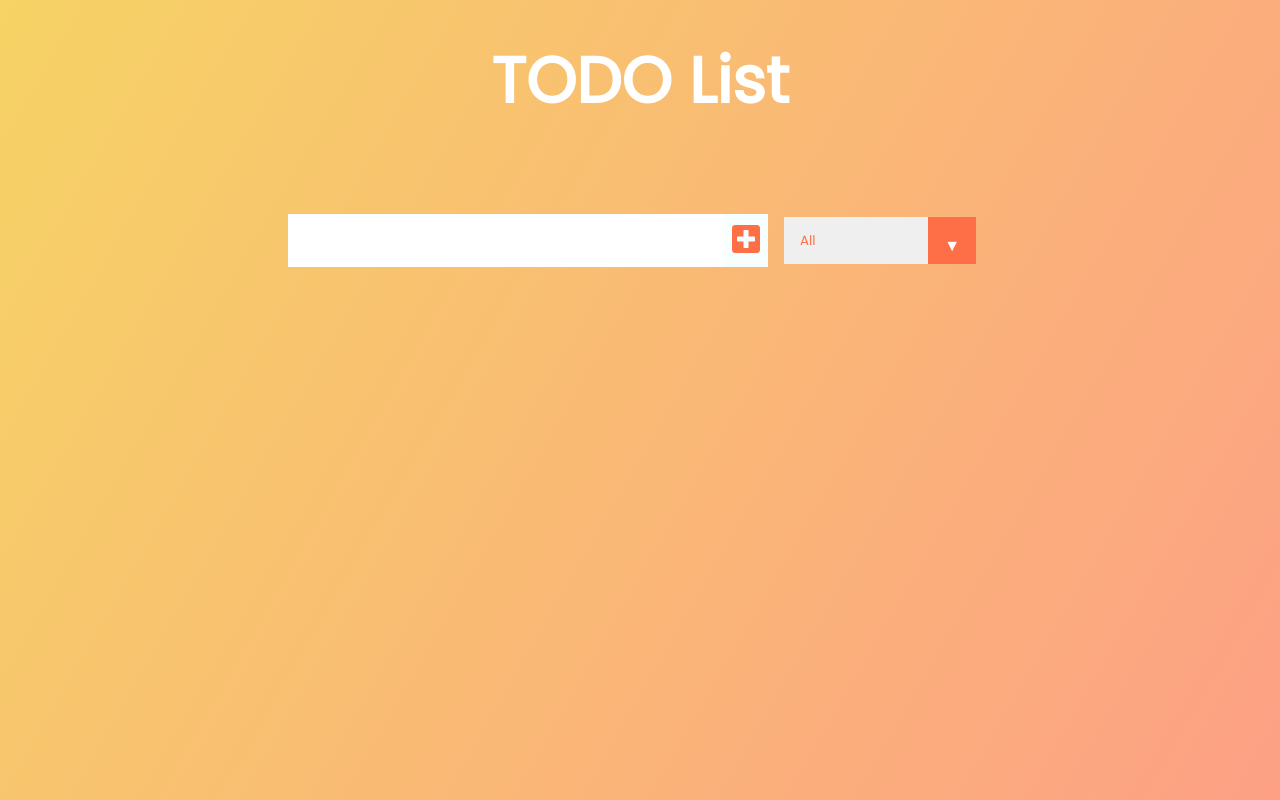
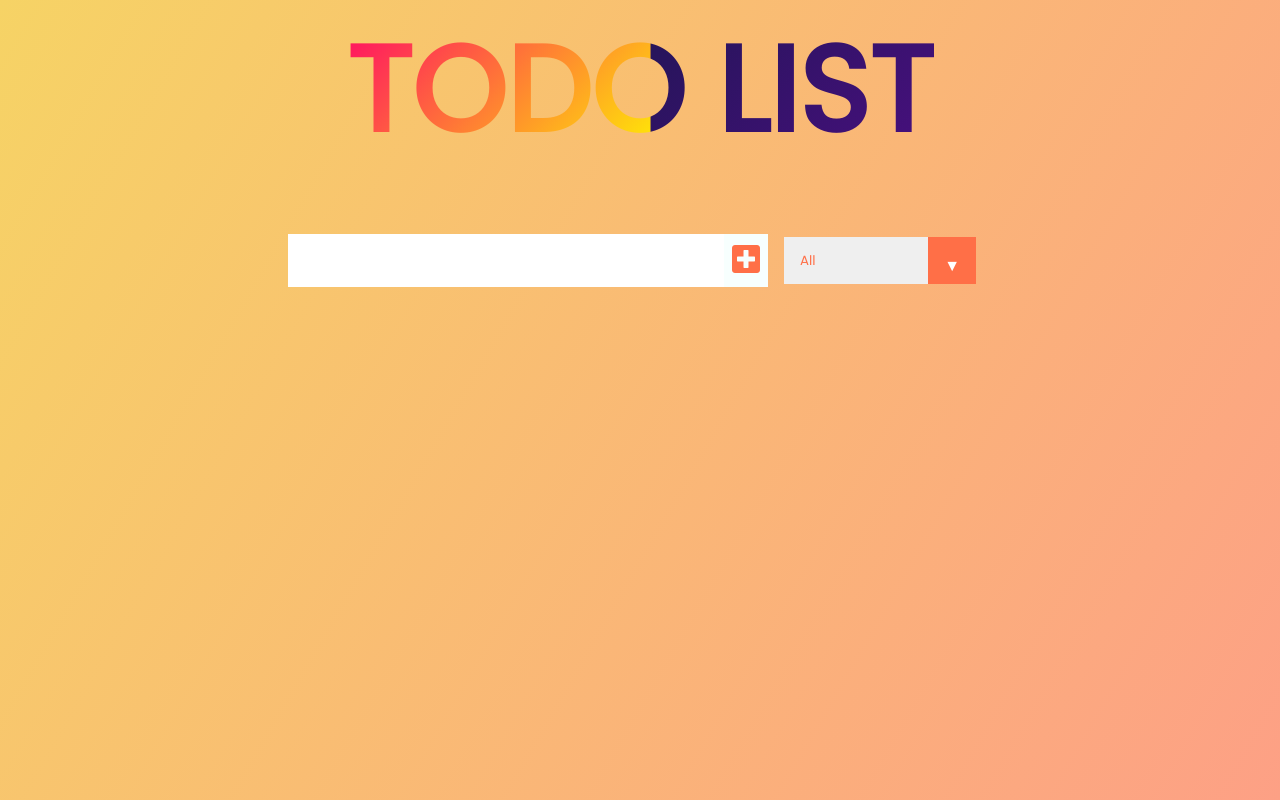
Before and after one commit to chami98/react-todo-list, a React (Create React App) app: page / in a window 1280 px wide. Built offline with nearby package versions, Linux system fonts and the light colour scheme.

Commit message:
Added Css Animation to the heading

```diff
--- a/src/App.css
+++ b/src/App.css
@@ -2,9 +2,13 @@
   margin: 0;
   padding: 0;
   box-sizing: border-box;
+  transition-duration: 1s;
 }
 body {
   background-image: linear-gradient(120deg, #f6d365 0%, #fda085 100%);
+  /* background-image: url(https://random.imagecdn.app/1024/720); */
+  background-repeat: no-repeat;
+  background-size: 100%;
   color: white;
   font-family: "Poppins", sans-serif;
   min-height: 100vh;
@@ -137,3 +141,31 @@
   transform: scale(1.5);
 }
 */
+
+.animate-charcter {
+  text-transform: uppercase;
+  background-image: linear-gradient(
+    -225deg,
+    #231557 0%,
+    #44107a 29%,
+    #ff1361 67%,
+    #fff800 100%
+  );
+  background-size: auto auto;
+  background-clip: border-box;
+  background-size: 200% auto;
+  color: #fff;
+  background-clip: text;
+  text-fill-color: transparent;
+  -webkit-background-clip: text;
+  -webkit-text-fill-color: transparent;
+  animation: textclip 2s linear infinite;
+  display: inline-block;
+  font-size: 120px;
+}
+
+@keyframes textclip {
+  to {
+    background-position: 200% center;
+  }
+}
--- a/src/App.js
+++ b/src/App.js
@@ -54,8 +54,10 @@
   return (
     <div className="App">
       <header>
-        <h1>TODO List</h1>
+        <h1 className="animate-charcter">TODO List</h1>
       </header>
+
+
       <Form
         setinputText={setinputText}
         inputText={inputText}
```
